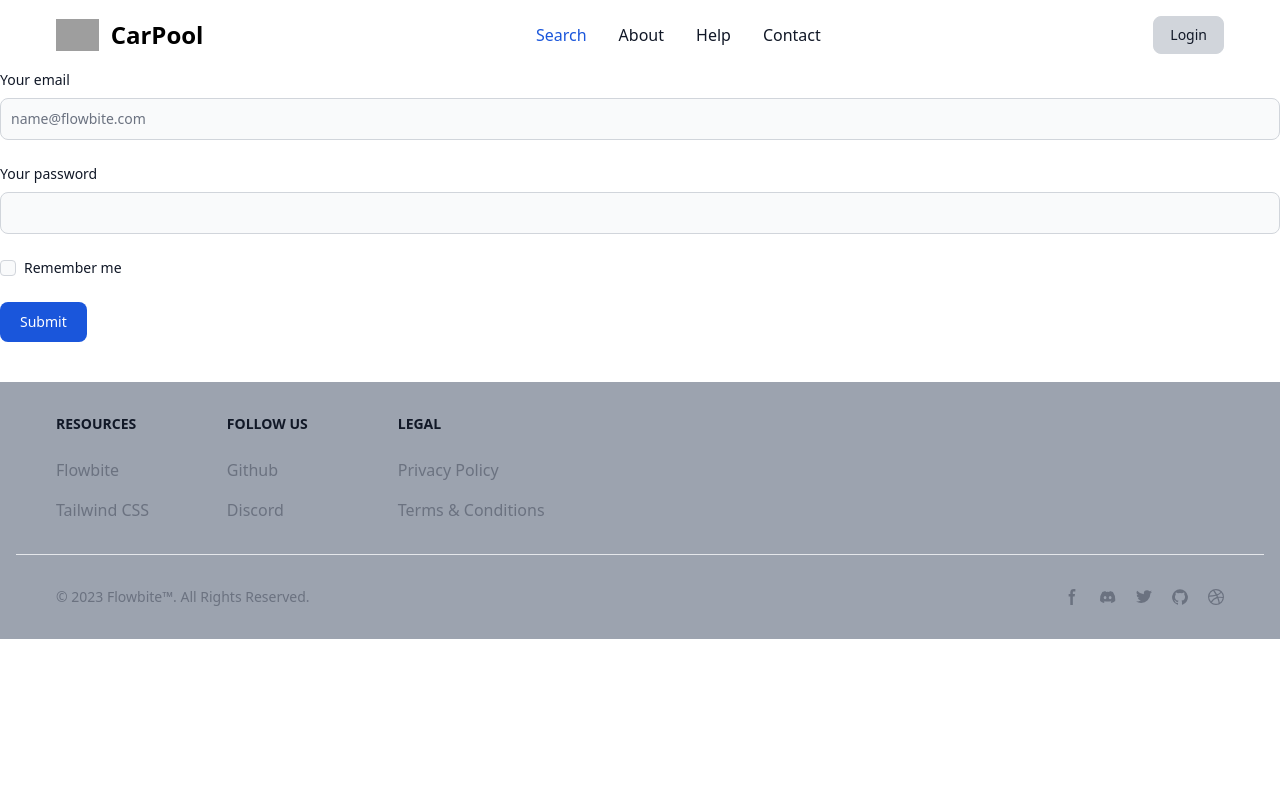
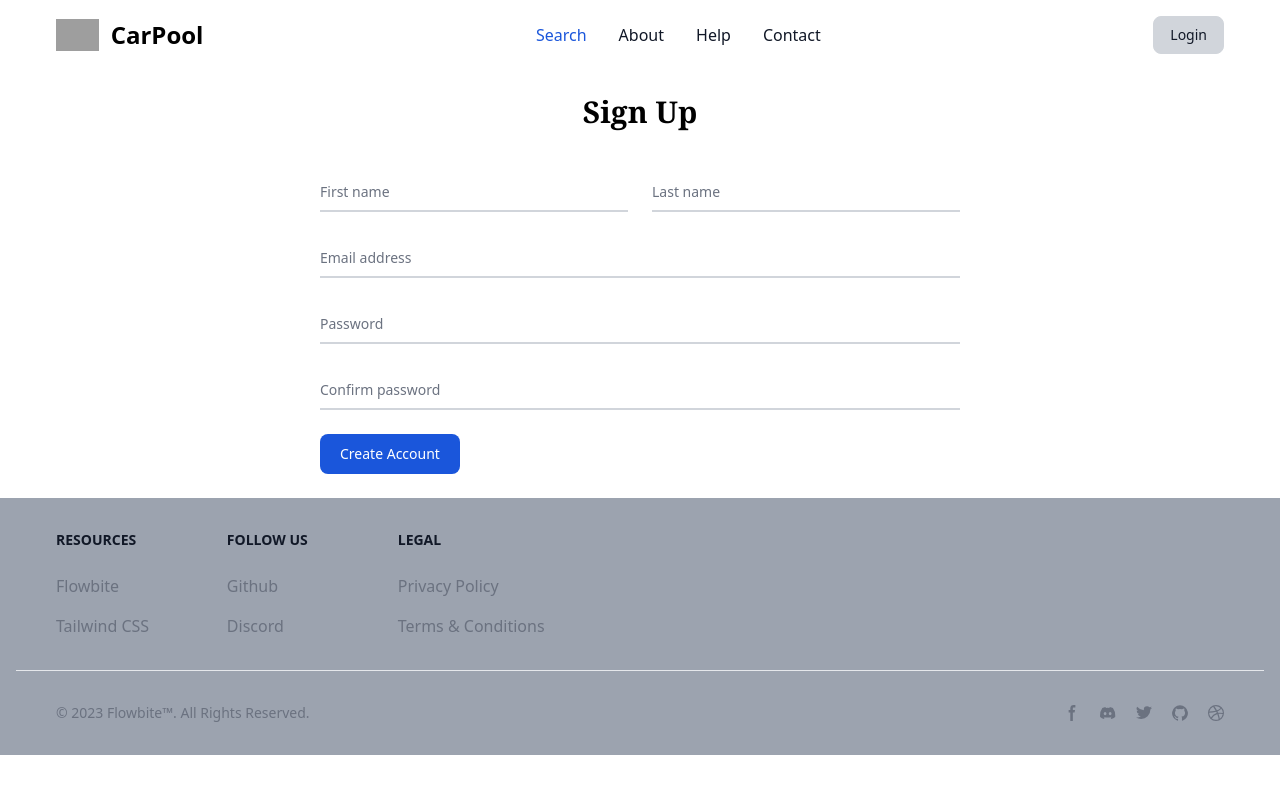
Before and after one commit to Prathamesh2805/CarPool_Client, a React (Create React App) app: page /signup in a window 1280 px wide. Shown: the top 794 px of the page. Built offline with nearby package versions, Linux system fonts and the light colour scheme; grey boxes are pictures that could not be loaded.

Commit message:
forms updated

```diff
--- a/src/components/Login.jsx
+++ b/src/components/Login.jsx
@@ -3,69 +3,58 @@ import { Link } from "react-router-dom";
 
 const Login = () => {
   return (
-    <form class="mb-10">
-      <div className="mb-6">
+    <div className="w-2/4 mx-auto my-6">
+      <h2 class=" font-serif font-semibold text-3xl mb-10 text-center">Log In</h2>
+      <form>
+        <div className="relative z-0 w-full mb-6 group">
+          <input
+            type="email"
+            name="email"
+            id="email"
+            className="block py-2.5 px-0 w-full text-sm text-gray-900 bg-transparent border-0 border-b-2 border-gray-300 appearance-none dark:text-white dark:border-gray-600 dark:focus:border-blue-500 focus:outline-none focus:ring-0 focus:border-blue-600 peer"
+            placeholder=" "
+            required=""
+          />
           <label
             htmlFor="email"
-          className="block mb-2 text-sm font-medium text-gray-900 dark:text-white"
+            className="peer-focus:font-medium absolute text-sm text-gray-500 dark:text-gray-400 duration-300 transform -translate-y-6 scale-75 top-3 -z-10 origin-[0] peer-focus:left-0 peer-focus:text-blue-600 peer-focus:dark:text-blue-500 peer-placeholder-shown:scale-100 peer-placeholder-shown:translate-y-0 peer-focus:scale-75 peer-focus:-translate-y-6"
           >
-          Your email
+            Email address
           </label>
+        </div>
+        <div className="relative z-0 w-full mb-6 group">
           <input
-          type="email"
-          id="email"
-          className="bg-gray-50 border border-gray-300 text-gray-900 text-sm rounded-lg focus:ring-blue-500 focus:border-blue-500 block w-full p-2.5 dark:bg-gray-700 dark:border-gray-600 dark:placeholder-gray-400 dark:text-white dark:focus:ring-blue-500 dark:focus:border-blue-500"
-          placeholder="name@flowbite.com"
+            type="password"
+            name="password"
+            id="password"
+            className="block py-2.5 px-0 w-full text-sm text-gray-900 bg-transparent border-0 border-b-2 border-gray-300 appearance-none dark:text-white dark:border-gray-600 dark:focus:border-blue-500 focus:outline-none focus:ring-0 focus:border-blue-600 peer"
+            placeholder=" "
             required=""
           />
-      </div>
-      <div className="mb-6">
           <label
             htmlFor="password"
-          className="block mb-2 text-sm font-medium text-gray-900 dark:text-white"
+            className="peer-focus:font-medium absolute text-sm text-gray-500 dark:text-gray-400 duration-300 transform -translate-y-6 scale-75 top-3 -z-10 origin-[0] peer-focus:left-0 peer-focus:text-blue-600 peer-focus:dark:text-blue-500 peer-placeholder-shown:scale-100 peer-placeholder-shown:translate-y-0 peer-focus:scale-75 peer-focus:-translate-y-6"
           >
-          Your password
-        </label>
-        <input
-          type="password"
-          id="password"
-          className="bg-gray-50 border border-gray-300 text-gray-900 text-sm rounded-lg focus:ring-blue-500 focus:border-blue-500 block w-full p-2.5 dark:bg-gray-700 dark:border-gray-600 dark:placeholder-gray-400 dark:text-white dark:focus:ring-blue-500 dark:focus:border-blue-500"
-          required=""
-        />
-      </div>
-      <div className="flex items-start mb-6">
-        <div className="flex items-center h-5">
-          <input
-            id="remember"
-            type="checkbox"
-            defaultValue=""
-            className="w-4 h-4 border border-gray-300 rounded bg-gray-50 focus:ring-3 focus:ring-blue-300 dark:bg-gray-700 dark:border-gray-600 dark:focus:ring-blue-600 dark:ring-offset-gray-800 dark:focus:ring-offset-gray-800"
-            required=""
-          />
-        </div>
-        <label
-          htmlFor="remember"
-          className="ml-2 text-sm font-medium text-gray-900 dark:text-gray-300"
-        >
-          Remember me
+            Password
           </label>
         </div>
+
         <button
+          type="submit"
+          className="m-6  text-white bg-blue-700 hover:bg-blue-800 focus:ring-4 focus:outline-none focus:ring-blue-300 font-medium rounded-lg text-sm w-full sm:w-auto px-5 py-2.5 text-center dark:bg-blue-600 dark:hover:bg-blue-700 dark:focus:ring-blue-800"
+        >
+          Login
+        </button>
+
+        <Link
+          to="/signup"
           type="submit"
           className="text-white bg-blue-700 hover:bg-blue-800 focus:ring-4 focus:outline-none focus:ring-blue-300 font-medium rounded-lg text-sm w-full sm:w-auto px-5 py-2.5 text-center dark:bg-blue-600 dark:hover:bg-blue-700 dark:focus:ring-blue-800"
         >
-        Submit
-      </button>
-
-      <Link to="/signup">
-        <button
-          type="submit"
-          className="text-white bg-blue-700 hover:bg-blue-800  mx-6 focus:ring-4 focus:outline-none focus:ring-blue-300 font-medium rounded-lg text-sm w-full sm:w-auto px-5 py-2.5 text-center dark:bg-blue-600 dark:hover:bg-blue-700 dark:focus:ring-blue-800"
-        >
-          SignUp
-        </button>
+          Create a Free Account
         </Link>
       </form>
+    </div>
   );
 };
 
--- a/src/components/OfferRide.jsx
+++ b/src/components/OfferRide.jsx
@@ -17,7 +17,7 @@ const OfferRide = () => {
 
   const [ride, setRide] = useState(defaultValue);
 
-  const navigate = useNavigate()
+  // const navigate = useNavigate()
 
   const onValueChange = (e) => {
     setRide({...ride, [e.target.name]: e.target.value})
@@ -26,14 +26,14 @@ const OfferRide = () => {
 
   const addRideDetails = async() => {
     await addRide(ride);
-    navigate('/');
+    // alert("Ride added Successfully");
 }
 
 
   return (
     <section className="bg-white dark:bg-gray-900 w-2/4 mx-auto mt-4">
       <h2 class="font-bold text-3xl mb-10 text-center">Offer Rides!!</h2>
-      <form class="mb-10" method="post">
+      <form class="mb-10">
         <div className="mb-6">
           <label
             htmlFor="currentlocation"
--- a/src/components/SignUp.jsx
+++ b/src/components/SignUp.jsx
@@ -2,60 +2,101 @@ import React from "react";
 
 const SignUp = () => {
   return (
-    <form class="mb-10">
-      <div className="mb-6">
+    <div className="w-2/4 mx-auto my-6">
+      <h2 class=" font-serif font-semibold text-3xl mb-10 text-center">Sign Up</h2>
+      <form>
+        <div className="grid md:grid-cols-2 md:gap-6">
+          <div className="relative z-0 w-full mb-6 group">
+            <input
+              type="text"
+              name="firstname"
+              id="firstname"
+              className="block py-2.5 px-0 w-full text-sm text-gray-900 bg-transparent border-0 border-b-2 border-gray-300 appearance-none dark:text-white dark:border-gray-600 dark:focus:border-blue-500 focus:outline-none focus:ring-0 focus:border-blue-600 peer"
+              placeholder=" "
+              required=""
+            />
+            <label
+              htmlFor="firstname"
+              className="peer-focus:font-medium absolute text-sm text-gray-500 dark:text-gray-400 duration-300 transform -translate-y-6 scale-75 top-3 -z-10 origin-[0] peer-focus:left-0 peer-focus:text-blue-600 peer-focus:dark:text-blue-500 peer-placeholder-shown:scale-100 peer-placeholder-shown:translate-y-0 peer-focus:scale-75 peer-focus:-translate-y-6"
+            >
+              First name
+            </label>
+          </div>
+          <div className="relative z-0 w-full mb-6 group">
+            <input
+              type="text"
+              name="lastname"
+              id="lastname"
+              className="block py-2.5 px-0 w-full text-sm text-gray-900 bg-transparent border-0 border-b-2 border-gray-300 appearance-none dark:text-white dark:border-gray-600 dark:focus:border-blue-500 focus:outline-none focus:ring-0 focus:border-blue-600 peer"
+              placeholder=" "
+              required=""
+            />
+            <label
+              htmlFor="lastname"
+              className="peer-focus:font-medium absolute text-sm text-gray-500 dark:text-gray-400 duration-300 transform -translate-y-6 scale-75 top-3 -z-10 origin-[0] peer-focus:left-0 peer-focus:text-blue-600 peer-focus:dark:text-blue-500 peer-placeholder-shown:scale-100 peer-placeholder-shown:translate-y-0 peer-focus:scale-75 peer-focus:-translate-y-6"
+            >
+              Last name
+            </label>
+          </div>
+        </div>
+        <div className="relative z-0 w-full mb-6 group">
+          <input
+            type="email"
+            name="email"
+            id="email"
+            className="block py-2.5 px-0 w-full text-sm text-gray-900 bg-transparent border-0 border-b-2 border-gray-300 appearance-none dark:text-white dark:border-gray-600 dark:focus:border-blue-500 focus:outline-none focus:ring-0 focus:border-blue-600 peer"
+            placeholder=" "
+            required=""
+          />
           <label
             htmlFor="email"
-          className="block mb-2 text-sm font-medium text-gray-900 dark:text-white"
+            className="peer-focus:font-medium absolute text-sm text-gray-500 dark:text-gray-400 duration-300 transform -translate-y-6 scale-75 top-3 -z-10 origin-[0] peer-focus:left-0 peer-focus:text-blue-600 peer-focus:dark:text-blue-500 peer-placeholder-shown:scale-100 peer-placeholder-shown:translate-y-0 peer-focus:scale-75 peer-focus:-translate-y-6"
           >
-          Your email
+            Email address
           </label>
+        </div>
+        <div className="relative z-0 w-full mb-6 group">
           <input
-          type="email"
-          id="email"
-          className="bg-gray-50 border border-gray-300 text-gray-900 text-sm rounded-lg focus:ring-blue-500 focus:border-blue-500 block w-full p-2.5 dark:bg-gray-700 dark:border-gray-600 dark:placeholder-gray-400 dark:text-white dark:focus:ring-blue-500 dark:focus:border-blue-500"
-          placeholder="name@flowbite.com"
+            type="password"
+            name="password"
+            id="password"
+            className="block py-2.5 px-0 w-full text-sm text-gray-900 bg-transparent border-0 border-b-2 border-gray-300 appearance-none dark:text-white dark:border-gray-600 dark:focus:border-blue-500 focus:outline-none focus:ring-0 focus:border-blue-600 peer"
+            placeholder=" "
             required=""
           />
-      </div>
-      <div className="mb-6">
           <label
             htmlFor="password"
-          className="block mb-2 text-sm font-medium text-gray-900 dark:text-white"
+            className="peer-focus:font-medium absolute text-sm text-gray-500 dark:text-gray-400 duration-300 transform -translate-y-6 scale-75 top-3 -z-10 origin-[0] peer-focus:left-0 peer-focus:text-blue-600 peer-focus:dark:text-blue-500 peer-placeholder-shown:scale-100 peer-placeholder-shown:translate-y-0 peer-focus:scale-75 peer-focus:-translate-y-6"
           >
-          Your password
+            Password
           </label>
+        </div>
+        <div className="relative z-0 w-full mb-6 group">
           <input
             type="password"
+            name="cpassword"
             id="password"
-          className="bg-gray-50 border border-gray-300 text-gray-900 text-sm rounded-lg focus:ring-blue-500 focus:border-blue-500 block w-full p-2.5 dark:bg-gray-700 dark:border-gray-600 dark:placeholder-gray-400 dark:text-white dark:focus:ring-blue-500 dark:focus:border-blue-500"
+            className="block py-2.5 px-0 w-full text-sm text-gray-900 bg-transparent border-0 border-b-2 border-gray-300 appearance-none dark:text-white dark:border-gray-600 dark:focus:border-blue-500 focus:outline-none focus:ring-0 focus:border-blue-600 peer"
+            placeholder=" "
             required=""
           />
-      </div>
-      <div className="flex items-start mb-6">
-        <div className="flex items-center h-5">
-          <input
-            id="remember"
-            type="checkbox"
-            defaultValue=""
-            className="w-4 h-4 border border-gray-300 rounded bg-gray-50 focus:ring-3 focus:ring-blue-300 dark:bg-gray-700 dark:border-gray-600 dark:focus:ring-blue-600 dark:ring-offset-gray-800 dark:focus:ring-offset-gray-800"
-            required=""
-          />
-        </div>
           <label
-          htmlFor="remember"
-          className="ml-2 text-sm font-medium text-gray-900 dark:text-gray-300"
+            htmlFor="password"
+            className="peer-focus:font-medium absolute text-sm text-gray-500 dark:text-gray-400 duration-300 transform -translate-y-6 scale-75 top-3 -z-10 origin-[0] peer-focus:left-0 peer-focus:text-blue-600 peer-focus:dark:text-blue-500 peer-placeholder-shown:scale-100 peer-placeholder-shown:translate-y-0 peer-focus:scale-75 peer-focus:-translate-y-6"
           >
-          Remember me
+            Confirm password
           </label>
         </div>
+
         <button
           type="submit"
-        className="text-white bg-blue-700 hover:bg-blue-800 focus:ring-4 focus:outline-none focus:ring-blue-300 font-medium rounded-lg text-sm w-full sm:w-auto px-5 py-2.5 text-center dark:bg-blue-600 dark:hover:bg-blue-700 dark:focus:ring-blue-800"
+          className="mx-auto text-white bg-blue-700 hover:bg-blue-800 focus:ring-4 focus:outline-none focus:ring-blue-300 font-medium rounded-lg text-sm w-full sm:w-auto px-5 py-2.5 text-center dark:bg-blue-600 dark:hover:bg-blue-700 dark:focus:ring-blue-800"
         >
-        Submit
+          Create Account
         </button>
+
       </form>
+    </div>
   );
 };
 
```
Lines whose indentation alone changed are shown as unchanged.
